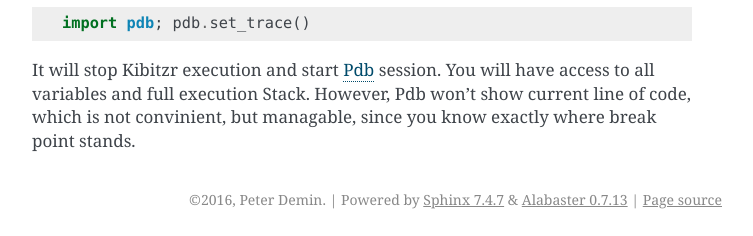
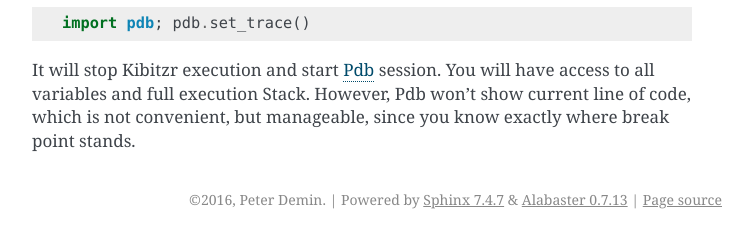
Before and after one commit to kibitzr/kibitzr, a Sphinx documentation site: the page built from docs/python.rst, in a window 1280 px wide and 900 px high, scrolled down 1763 px. Shown: the part 661-897 px from the top of the window, without its empty margins (388-1141 px from the left). Built offline with Sphinx 7.4.7, drawn with Linux system fonts in a browser that asks for light colours; some of the changed text lies outside the part shown.

Commit message:
Fixed typos: simlistic -> simplistic, convinient -> convenient, managable -> manageable

```diff
--- a/docs/python.rst
+++ b/docs/python.rst
@@ -141,8 +141,8 @@ To put break point inside Python code, just add following line:
 
 It will stop Kibitzr execution and start Pdb_ session.
 You will have access to all variables and full execution Stack.
-However, Pdb won't show current line of code, which is not convinient,
-but managable, since you know exactly where break point stands.
+However, Pdb won't show current line of code, which is not convenient,
+but manageable, since you know exactly where break point stands.
 
 .. _Pdb: https://docs.python.org/3.6/library/pdb.html
 .. _Selenium: https://selenium-python.readthedocs.io/
```
Also changed, not shown: other parts of docs/python.rst (+1 -1 lines).
